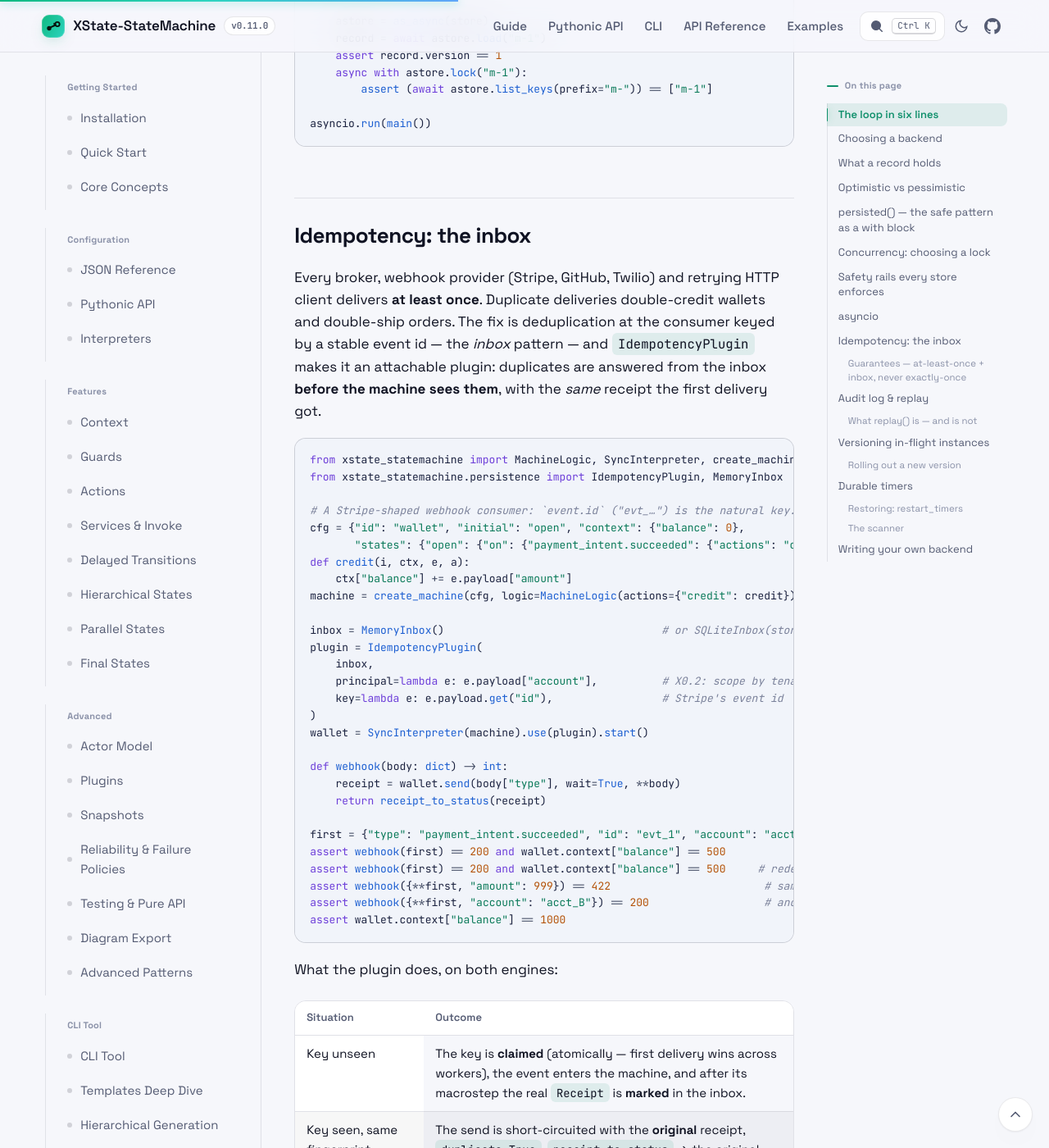
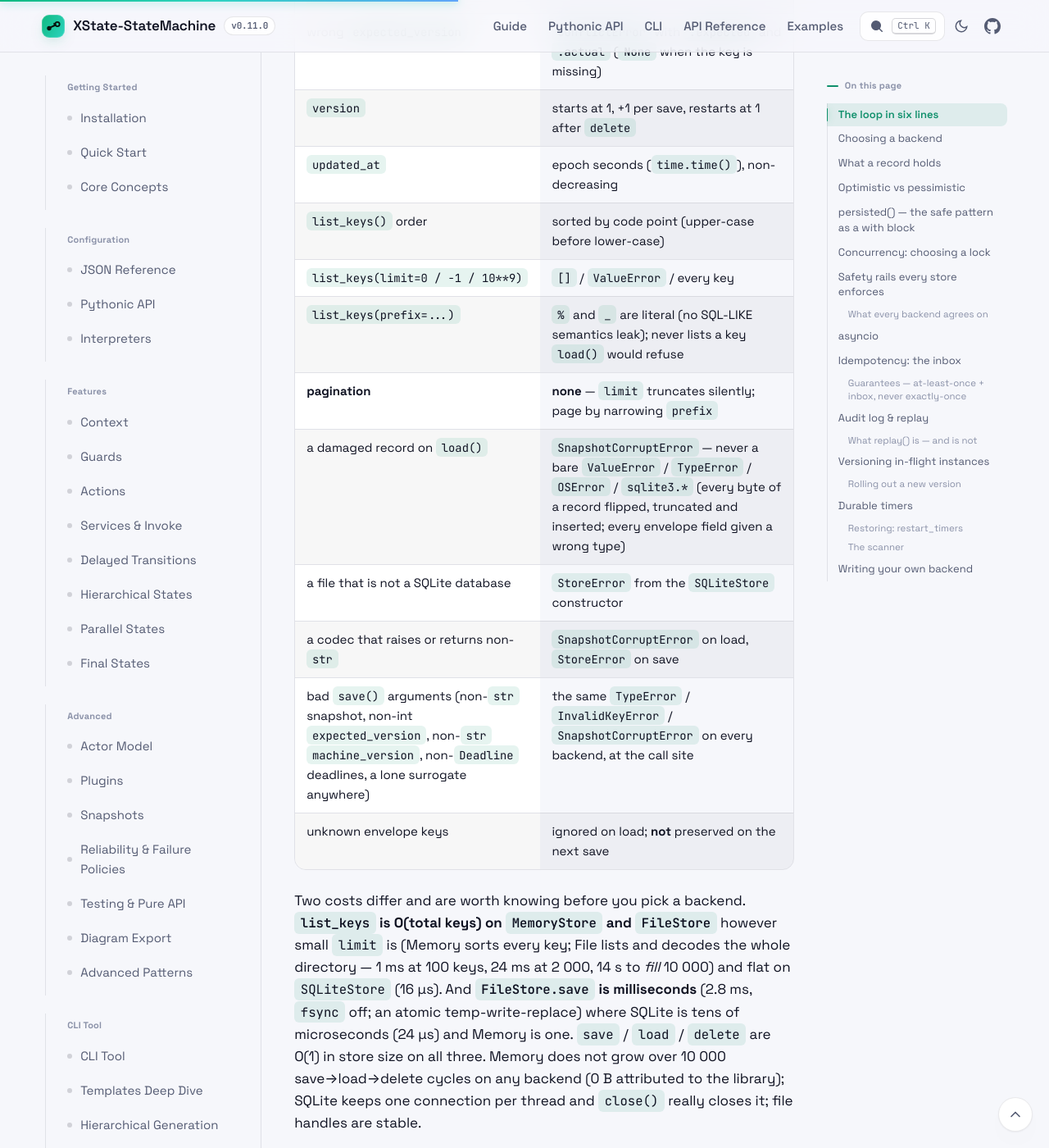
Before and after one commit to basiltt/xstate-statemachine, a Jekyll site: the page built from docs/_guide/persistence.md, in a window 1280 px wide and 1400 px high, scrolled down 9522 px. Shown: the whole window at 82% size. Built offline with Jekyll 4.4.1, drawn with Linux system fonts in a browser that asks for light colours; some of the changed text lies outside the part shown.

Commit message:
docs(persistence): the backend contract matrix and the two cost asymmetries, from the #259 battle test
Co-Authored-By: Claude Fable 5 <noreply@anthropic.com>

```diff
--- a/docs/_guide/persistence.md
+++ b/docs/_guide/persistence.md
@@ -216,6 +216,31 @@ for lock in (OptimisticLock(retries=100), PessimisticLock(timeout=30)):
 - **Permissions.** `FileStore` directory `0700`, files `0600`; `SQLiteStore` creates the database (and its `-wal` / `-shm` siblings) `0600`.
 - **Schema versioning.** `SQLiteStore` keeps an `xsm_schema(version)` table with explicit upgrade steps; a database written by a newer library is refused, never guessed at.
 - **`health()`** on every store — a cheap liveness probe for your readiness endpoint.
+
+### What every backend agrees on
+
+The battle test for the stores (`tests/persistence/test_battle_259_stores_corruption_scaling.py`) drives the same contract matrix through `MemoryStore`, `FileStore`, `SQLiteStore` and the `as_async` view of each, and asserts identical answers. This is the contract you can code against without knowing which backend is configured:
+
+| Call | Every backend |
+|:--|:--|
+| `load(missing)` | `None` — never raises |
+| `delete(missing)` / `forget(missing)` | `False` / zero counts — never raises |
+| `save(key, snap, expected_version=0)` on a missing key | creates it; returns `1` |
+| `save(..., expected_version=None)` | unconditional write |
+| wrong `expected_version` | `ConflictError` with `.expected` and `.actual` (`None` when the key is missing) |
+| `version` | starts at 1, +1 per save, restarts at 1 after `delete` |
+| `updated_at` | epoch seconds (`time.time()`), non-decreasing |
+| `list_keys()` order | sorted by code point (upper-case before lower-case) |
+| `list_keys(limit=0 / -1 / 10**9)` | `[]` / `ValueError` / every key |
+| `list_keys(prefix=...)` | `%` and `_` are literal (no SQL-LIKE semantics leak); never lists a key `load()` would refuse |
+| **pagination** | **none** — `limit` truncates silently; page by narrowing `prefix` |
+| a damaged record on `load()` | `SnapshotCorruptError` — never a bare `ValueError` / `TypeError` / `OSError` / `sqlite3.*` (every byte of a record flipped, truncated and inserted; every envelope field given a wrong type) |
+| a file that is not a SQLite database | `StoreError` from the `SQLiteStore` constructor |
+| a codec that raises or returns non-`str` | `SnapshotCorruptError` on load, `StoreError` on save |
+| bad `save()` arguments (non-`str` snapshot, non-int `expected_version`, non-`str` `machine_version`, non-`Deadline` deadlines, a lone surrogate anywhere) | the same `TypeError` / `InvalidKeyError` / `SnapshotCorruptError` on every backend, at the call site |
+| unknown envelope keys | ignored on load; **not** preserved on the next save |
+
+Two costs differ and are worth knowing before you pick a backend. **`list_keys` is O(total keys) on `MemoryStore` and `FileStore`** however small `limit` is (Memory sorts every key; File lists and decodes the whole directory — 1 ms at 100 keys, 24 ms at 2 000, 14 s to *fill* 10 000) and flat on `SQLiteStore` (16 µs). And **`FileStore.save` is milliseconds** (2.8 ms, `fsync` off; an atomic temp-write-replace) where SQLite is tens of microseconds (24 µs) and Memory is one. `save` / `load` / `delete` are O(1) in store size on all three. Memory does not grow over 10 000 save→load→delete cycles on any backend (0 B attributed to the library); SQLite keeps one connection per thread and `close()` really closes it; file handles are stable.
 
 ## asyncio
 
```
